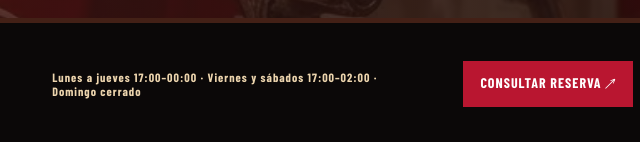
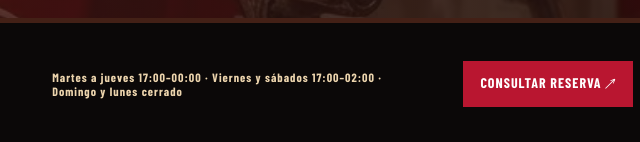
Before and after one commit to loncodev/ukbar-preview-v6, a plain HTML site: page carta/index.html in a window 1280 px wide. Shown: the part 10532-10674 px from the top of the page, 329-969 px from the left. Drawn offline with nearby package versions, Linux system fonts and the light colour scheme; a web font is replaced by a local one.

Commit message:
Correct UK Bar opening hours: closed Monday (carta/index.html)

```diff
--- a/carta/index.html
+++ b/carta/index.html
@@ -273,5 +273,5 @@
   <a href="https://www.google.com/maps/search/?api=1&amp;query=UK+Bar+Almirante+Montt+129+Valparaiso" target="_blank" rel="noopener noreferrer">CÓMO LLEGAR</a>
   <a href="../#reserva">CONSULTAR MESA ↗</a>
 </nav>
-<footer class="full-menu-footer"><div><b>UK BAR</b> · ALMIRANTE MONTT 129 · VALPARAÍSO</div><p>Lunes a jueves 17:00–00:00 · Viernes y sábados 17:00–02:00 · Domingo cerrado</p><a href="../#reserva">CONSULTAR RESERVA ↗</a><small>VISTA PREVIA · NO ES EL SITIO OFICIAL</small></footer>
+<footer class="full-menu-footer"><div><b>UK BAR</b> · ALMIRANTE MONTT 129 · VALPARAÍSO</div><p>Martes a jueves 17:00–00:00 · Viernes y sábados 17:00–02:00 · Domingo y lunes cerrado</p><a href="../#reserva">CONSULTAR RESERVA ↗</a><small>VISTA PREVIA · NO ES EL SITIO OFICIAL</small></footer>
 </body></html>
```
